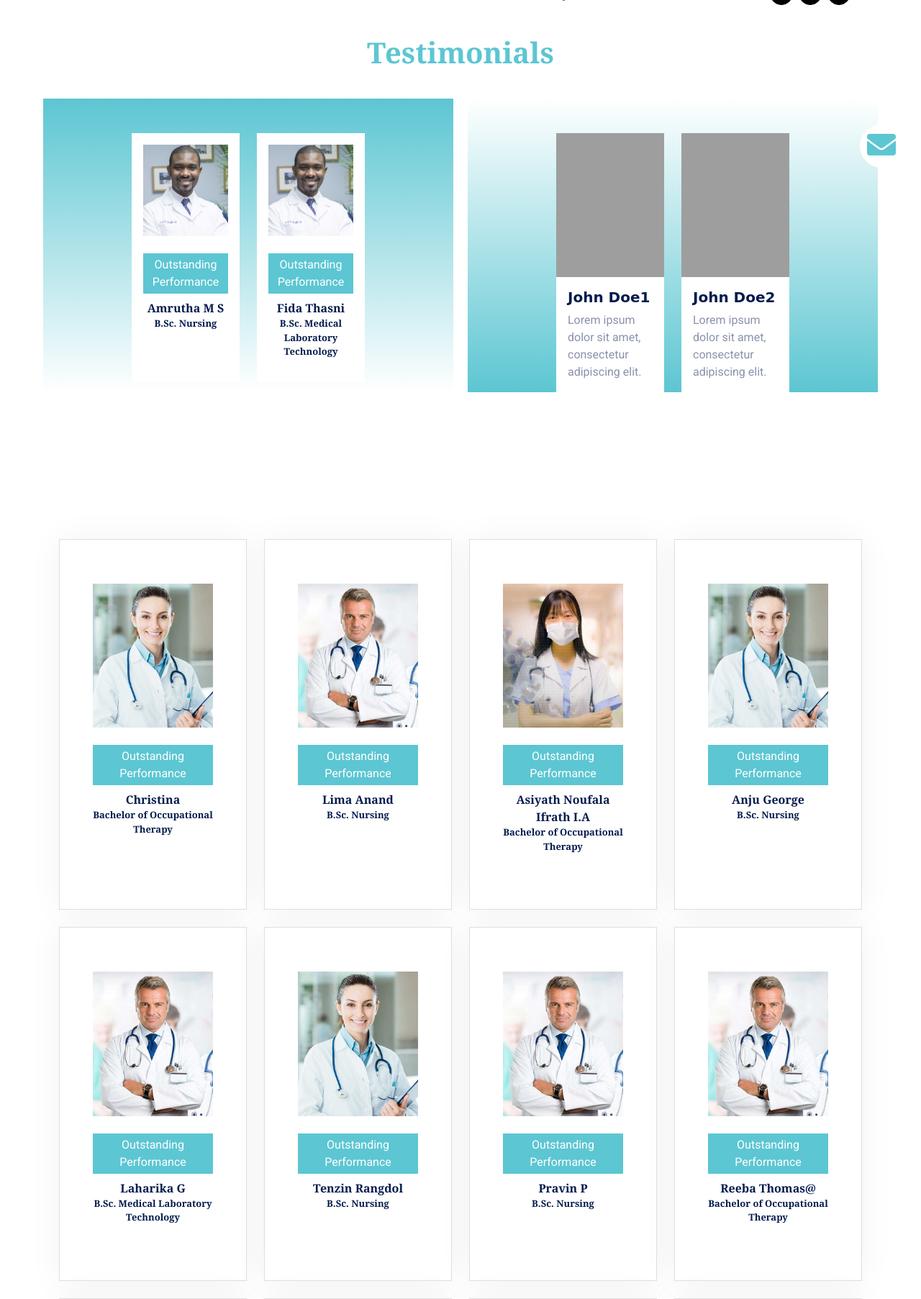
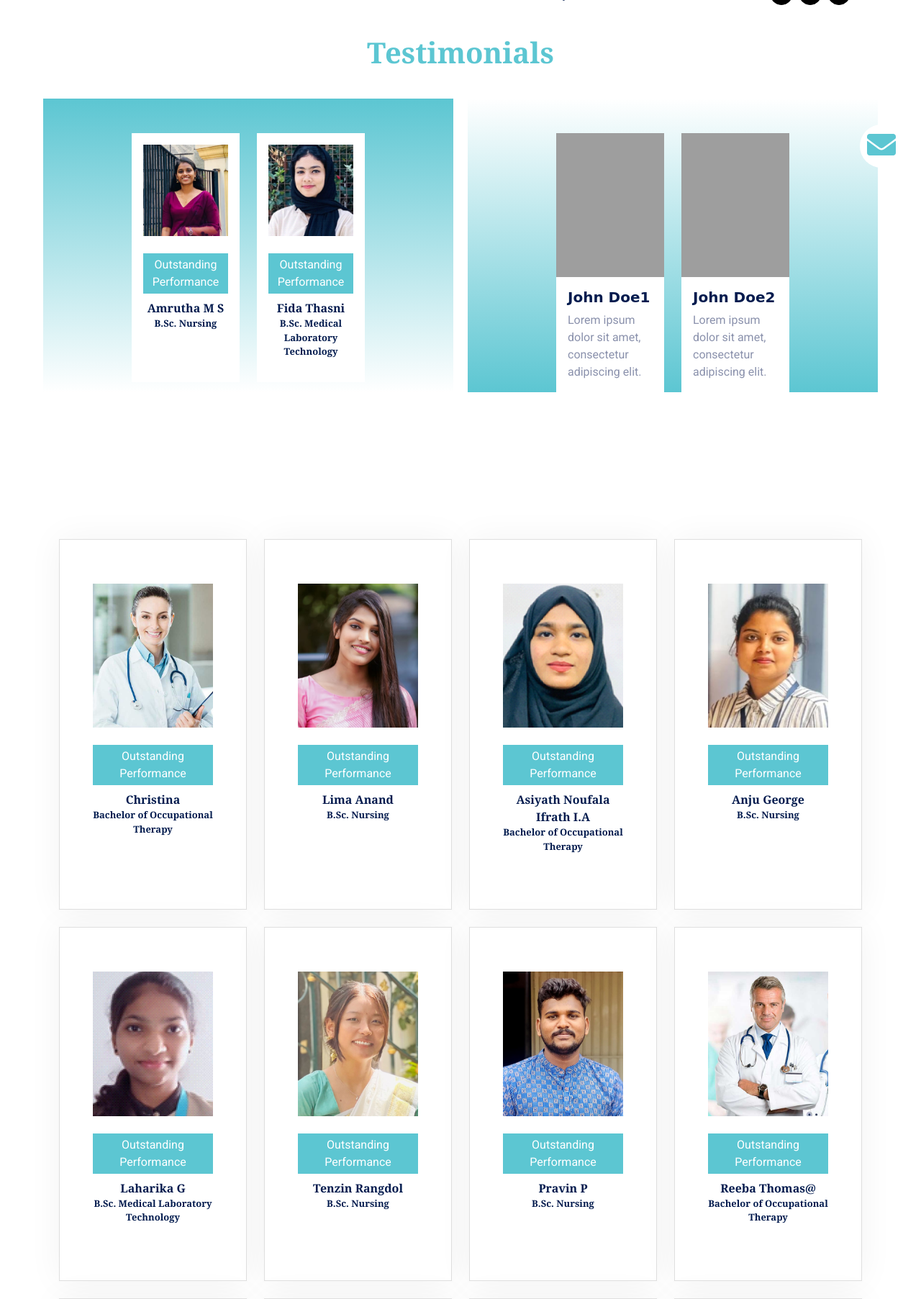
Before and after one commit to Hafis-jafoor/heritage-city-college-django, a Django app: page /testimonials/ in a window 1280 px wide. Shown: the part 417-2222 px from the top of the page at 72% size. Run offline with Django 5.2, Linux system fonts and the light colour scheme; some libraries are stand-ins or nearby versions; some web fonts are replaced; grey boxes are pictures that could not be loaded.

Commit message:
09/03/2024

```diff
--- a/heritage_city_college/templates/testimonials.html
+++ b/heritage_city_college/templates/testimonials.html
@@ -27,7 +27,7 @@
                             <div class="col-lg-4 d-flex align-items-stretch">
                                 <div class="card border-0">
                                     <div class="card-body text-center">
-                                        <img src="{% static 'img/team-1.jpg' %}" class="img-fluid mb-4" alt="Pathology Testing">
+                                        <img src="{% static 'img/amrutha ms.png' %}" class="img-fluid mb-4" alt="Pathology Testing">
                                         <p class="mb-2 p-1" style="color: white; left: 0; width: 100%; background:#5CC6D2;">Outstanding Performance</p>
                                         <p class="text-dark mb-0" style="font-family: Cambria, Cochin, Georgia, Times, 'Times New Roman', serif; font-weight: bold;">Amrutha M S</p>
                                         <p class="text-dark mt-0" style="font-family: Cambria, Cochin, Georgia, Times, 'Times New Roman', serif; font-weight: bold; font-size: 13px;">B.Sc. Nursing
@@ -38,7 +38,7 @@
                             <div class="col-lg-4 d-flex align-items-stretch">
                                 <div class="card border-0">
                                     <div class="card-body text-center">
-                                        <img src="{% static 'img/team-1.jpg' %}" class="img-fluid mb-4" alt="Pathology Testing">
+                                        <img src="{% static 'img/Fida Thasni.png' %}" class="img-fluid mb-4" alt="Pathology Testing">
                                         <p class="mb-2 p-1" style="color: white; left: 0; width: 100%; background:#5CC6D2;">Outstanding Performance</p>
                                         <p class="text-dark mb-0" style="font-family: Cambria, Cochin, Georgia, Times, 'Times New Roman', serif; font-weight: bold;">Fida Thasni</p>
                                         <p class="text-dark mt-0" style="font-family: Cambria, Cochin, Georgia, Times, 'Times New Roman', serif; font-weight: bold; font-size: 13px;"> B.Sc. Medical Laboratory Technology
@@ -58,7 +58,7 @@
                             <div class="col-lg-4 d-flex align-items-stretch">
                                 <div class="card border-0">
                                     <div class="card-body text-center">
-                                        <img src="{% static 'img/team-1.jpg' %}" class="img-fluid mb-4" alt="Pathology Testing">
+                                        <img src="{% static 'img/adarsh kv.png' %}" class="img-fluid mb-4" alt="Pathology Testing">
                                         <p class="mb-2 p-1" style="color: white; left: 0; width: 100%; background:#5CC6D2;">Outstanding Performance</p>
                                         <p class="text-dark mb-0" style="font-family: Cambria, Cochin, Georgia, Times, 'Times New Roman', serif; font-weight: bold;">Adarsh KV</p>
                                         <p class="text-dark mt-0" style="font-family: Cambria, Cochin, Georgia, Times, 'Times New Roman', serif; font-weight: bold; font-size: 13px;">B.Sc. Medical Imaging Technology
@@ -69,7 +69,7 @@
                             <div class="col-lg-4 d-flex align-items-stretch">
                                 <div class="card border-0">
                                     <div class="card-body text-center">
-                                        <img src="{% static 'img/team-1.jpg' %}" class="img-fluid mb-4" alt="Pathology Testing">
+                                        <img src="{% static 'img/amna salim.png' %}" class="img-fluid mb-4" alt="Pathology Testing">
                                         <p class="mb-2 p-1" style="color: white; left: 0; width: 100%; background:#5CC6D2;">Outstanding Performance</p>
                                         <p class="text-dark mb-0" style="font-family: Cambria, Cochin, Georgia, Times, 'Times New Roman', serif; font-weight: bold;">Amna Salim</p>
                                         <p class="text-dark mt-0" style="font-family: Cambria, Cochin, Georgia, Times, 'Times New Roman', serif; font-weight: bold; font-size: 13px;">Bachelor of Occupational Therapy</p>
@@ -185,7 +185,7 @@
             <div class="col-lg-3 col-md-6 wow fadeInUp" data-wow-delay="0.3s">
                 <div class="card service-item">
                     <div class="card-body">
-                        <img src="{% static 'img/team-3.jpg' %}" class="img-fluid mb-4" alt="Microbiology Tests">
+                        <img src="{% static 'img/lima anand.jpg.png' %}" class="img-fluid mb-4" alt="Microbiology Tests">
                         <p class="mb-2 p-1 text-center" style="color: white; left: 0; width: 100%; background:#5CC6D2;">Outstanding Performance</p>
                         <p class="text-dark mb-0 text-center" style="font-family: Cambria, Cochin, Georgia, Times, 'Times New Roman', serif; font-weight: bold;">Lima Anand</p>
                         <p class="text-dark mt-0 text-center" style="font-family: Cambria, Cochin, Georgia, Times, 'Times New Roman', serif; font-weight: bold; font-size: 13px;"> B.Sc. Nursing
@@ -196,7 +196,7 @@
             <div class="col-lg-3 col-md-6 wow fadeInUp" data-wow-delay="0.5s">
                 <div class="card service-item">
                     <div class="card-body">
-                        <img src="{% static 'img/team-4.jpg' %}" class="img-fluid mb-4" alt="Biochemistry Tests">
+                        <img src="{% static 'img/asiyath noufala.png' %}" class="img-fluid mb-4" alt="Biochemistry Tests">
                         <p class="mb-2 p-1 text-center" style="color: white; left: 0; width: 100%; background:#5CC6D2;">Outstanding Performance</p>
                         <p class="text-dark mb-0 text-center" style="font-family: Cambria, Cochin, Georgia, Times, 'Times New Roman', serif; font-weight: bold;">Asiyath Noufala Ifrath I.A</p>
                         <p class="text-dark mt-0 text-center" style="font-family: Cambria, Cochin, Georgia, Times, 'Times New Roman', serif; font-weight: bold; font-size: 13px;">Bachelor of Occupational Therapy
@@ -207,7 +207,7 @@
             <div class="col-lg-3 col-md-6 wow fadeInUp" data-wow-delay="0.7s">
                 <div class="card service-item">
                     <div class="card-body">
-                        <img src="{% static 'img/team-2.jpg' %}" class="img-fluid mb-4" alt="Biochemistry Tests">
+                        <img src="{% static 'img/anju george.png' %}" class="img-fluid mb-4" alt="Biochemistry Tests">
                         <p class="mb-2 p-1 text-center" style="color: white; left: 0; width: 100%; background:#5CC6D2;">Outstanding Performance</p>
                         <p class="text-dark mb-0 text-center" style="font-family: Cambria, Cochin, Georgia, Times, 'Times New Roman', serif; font-weight: bold;">Anju George </p>
                         <p class="text-dark mt-0 text-center" style="font-family: Cambria, Cochin, Georgia, Times, 'Times New Roman', serif; font-weight: bold; font-size: 13px;"> B.Sc. Nursing
@@ -220,7 +220,7 @@
             <div class="col-lg-3 col-md-6 wow fadeInUp" data-wow-delay="0.7s">
                 <div class="card service-item">
                     <div class="card-body">
-                        <img src="{% static 'img/team-3.jpg' %}" class="img-fluid mb-4" alt="Histopatology Tests">
+                        <img src="{% static 'img/laharika.png' %}" class="img-fluid mb-4" alt="Histopatology Tests">
                         <p class="mb-2 p-1 text-center" style="color: white; left: 0; width: 100%; background:#5CC6D2;">Outstanding Performance</p>
                         <p class="text-dark mb-0 text-center" style="font-family: Cambria, Cochin, Georgia, Times, 'Times New Roman', serif; font-weight: bold;">Laharika G</p>
                         <p class="text-dark mt-0 text-center" style="font-family: Cambria, Cochin, Georgia, Times, 'Times New Roman', serif; font-weight: bold; font-size: 13px;"> B.Sc. Medical Laboratory Technology
@@ -232,7 +232,7 @@
             <div class="col-lg-3 col-md-6 wow fadeInUp" data-wow-delay="0.3s">
                 <div class="card service-item">
                     <div class="card-body">
-                        <img src="{% static 'img/team-2.jpg' %}" class="img-fluid mb-4" alt="Urine Tests">
+                        <img src="{% static 'img/tenzin rangdol.png' %}" class="img-fluid mb-4" alt="Urine Tests">
                         <p class="mb-2 p-1 text-center" style="color: white; left: 0; width: 100%; background:#5CC6D2;">Outstanding Performance</p>
                         <p class="text-dark mb-0 text-center" style="font-family: Cambria, Cochin, Georgia, Times, 'Times New Roman', serif; font-weight: bold;">Tenzin Rangdol</p>
                         <p class="text-dark mt-0 text-center" style="font-family: Cambria, Cochin, Georgia, Times, 'Times New Roman', serif; font-weight: bold; font-size: 13px;">B.Sc. Nursing
@@ -244,7 +244,7 @@
             <div class="col-lg-3 col-md-6 wow fadeInUp" data-wow-delay="0.7s">
                 <div class="card service-item">
                     <div class="card-body">
-                        <img src="{% static 'img/team-3.jpg' %}" class="img-fluid mb-4" alt="Blood Tests">
+                        <img src="{% static 'img/praveen p.jpg.png' %}" class="img-fluid mb-4" alt="Blood Tests">
                         <p class="mb-2 p-1 text-center" style="color: white; left: 0; width: 100%; background:#5CC6D2;">Outstanding Performance</p>
                         <p class="text-dark mb-0 text-center" style="font-family: Cambria, Cochin, Georgia, Times, 'Times New Roman', serif; font-weight: bold;">Pravin P</p>
                         <p class="text-dark mt-0 text-center" style="font-family: Cambria, Cochin, Georgia, Times, 'Times New Roman', serif; font-weight: bold; font-size: 13px;">B.Sc. Nursing</p>
@@ -266,7 +266,7 @@
             <div class="col-lg-3 col-md-6 wow fadeInUp" data-wow-delay="0.5s">
                 <div class="card service-item">
                     <div class="card-body">
-                        <img src="{% static 'img/team-3.jpg' %}" class="img-fluid mb-4" alt="Blood Tests">
+                        <img src="{% static 'img/nazneen.png' %}" class="img-fluid mb-4" alt="Blood Tests">
                         <p class="mb-2 p-1 text-center" style="color: white; left: 0; width: 100%; background:#5CC6D2;">Excellent Student</p>
                         <p class="text-dark mb-0 text-center" style="font-family: Cambria, Cochin, Georgia, Times, 'Times New Roman', serif; font-weight: bold;">Nazneen</p>
                         <p class="text-dark mt-0 text-center" style="font-family: Cambria, Cochin, Georgia, Times, 'Times New Roman', serif; font-weight: bold; font-size: 13px;">Bachelor of Physiotherapy</p>
@@ -276,7 +276,7 @@
             <div class="col-lg-3 col-md-6 wow fadeInUp" data-wow-delay="0.3s">
                 <div class="card service-item">
                     <div class="card-body">
-                        <img src="{% static 'img/team-2.jpg' %}" class="img-fluid mb-4" alt="Urine Tests">
+                        <img src="{% static 'img/suhaira.png' %}" class="img-fluid mb-4" alt="Urine Tests">
                         <p class="mb-2 p-1 text-center" style="color: white; left: 0; width: 100%; background:#5CC6D2;">Excellent Student</p>
                         <p class="text-dark mb-0 text-center" style="font-family: Cambria, Cochin, Georgia, Times, 'Times New Roman', serif; font-weight: bold;">Suhaira P S</p>
                         <p class="text-dark mt-0 text-center" style="font-family: Cambria, Cochin, Georgia, Times, 'Times New Roman', serif; font-weight: bold; font-size: 13px;">B.Sc. Medical Laboratory Technology
@@ -288,7 +288,7 @@
             <div class="col-lg-3 col-md-6 wow fadeInUp" data-wow-delay="0.1s">
                 <div class="card service-item">
                     <div class="card-body">
-                        <img src="{% static 'img/team-4.jpg' %}" class="img-fluid mb-4" alt="Histopatology Tests">
+                        <img src="{% static 'img/rida tayba.png' %}" class="img-fluid mb-4" alt="Histopatology Tests">
                         <p class="mb-2 p-1 text-center" style="color: white; left: 0; width: 100%; background:#5CC6D2;">Excellent Student</p>
                         <p class="text-dark mb-0 text-center" style="font-family: Cambria, Cochin, Georgia, Times, 'Times New Roman', serif; font-weight: bold;">Rida Tayaba</p>
                         <p class="text-dark mt-0 text-center" style="font-family: Cambria, Cochin, Georgia, Times, 'Times New Roman', serif; font-weight: bold; font-size: 13px;">Bachelor of Physiotherapy</p>
@@ -299,7 +299,7 @@
             <div class="col-lg-3 col-md-6 wow fadeInUp" data-wow-delay="0.1s">
                 <div class="card service-item">
                     <div class="card-body">
-                        <img src="{% static 'img/team-4.jpg' %}" class="img-fluid mb-4" alt="Histopatology Tests">
+                        <img src="{% static 'img/sumukha sr.png' %}" class="img-fluid mb-4" alt="Histopatology Tests">
                         <p class="mb-2 p-1 text-center" style="color: white; left: 0; width: 100%; background:#5CC6D2;">Excellent Student</p>
                         <p class="text-dark mb-0 text-center" style="font-family: Cambria, Cochin, Georgia, Times, 'Times New Roman', serif; font-weight: bold;">Sumukha S R</p>
                         <p class="text-dark mt-0 text-center" style="font-family: Cambria, Cochin, Georgia, Times, 'Times New Roman', serif; font-weight: bold; font-size: 13px;">Bachelor of Physiotherapy</p>
```
Also changed, not shown: heritage_city_college/static/img/Fida Thasni.png (added), heritage_city_college/static/img/adarsh kv.png (added), heritage_city_college/static/img/amna salim.png (added), heritage_city_college/static/img/amrutha ms.png (added), heritage_city_college/static/img/anju george.png (added), heritage_city_college/static/img/asiyath noufala.png (added), heritage_city_college/static/img/deepu k.jpg (added), heritage_city_college/static/img/laharika.png (added), heritage_city_college/static/img/lima anand.jpg.png (added), heritage_city_college/static/img/nazneen.png (added), heritage_city_college/static/img/praveen p.jpg.png (added), heritage_city_college/static/img/rida tayba.png (added), heritage_city_college/static/img/suhaira.png (added), heritage_city_college/static/img/sumukha sr.png (added), 1 more files.
